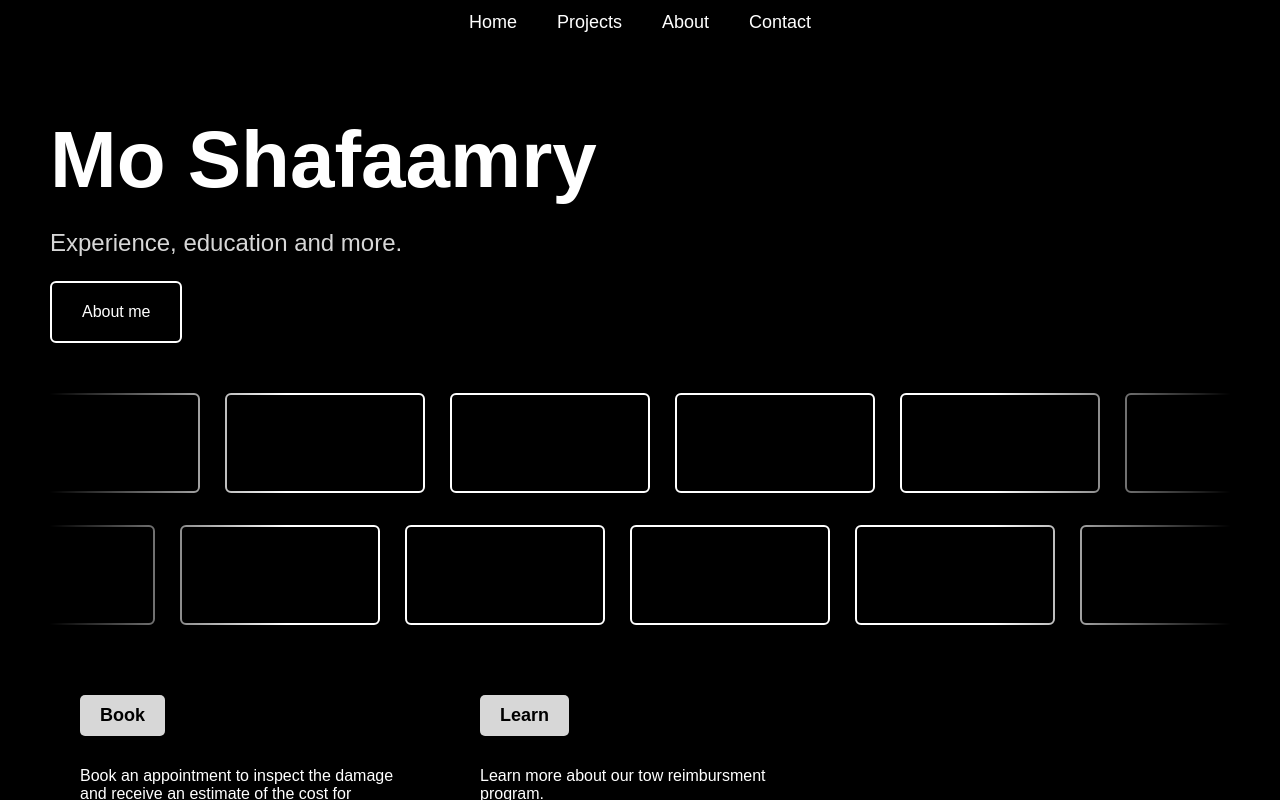
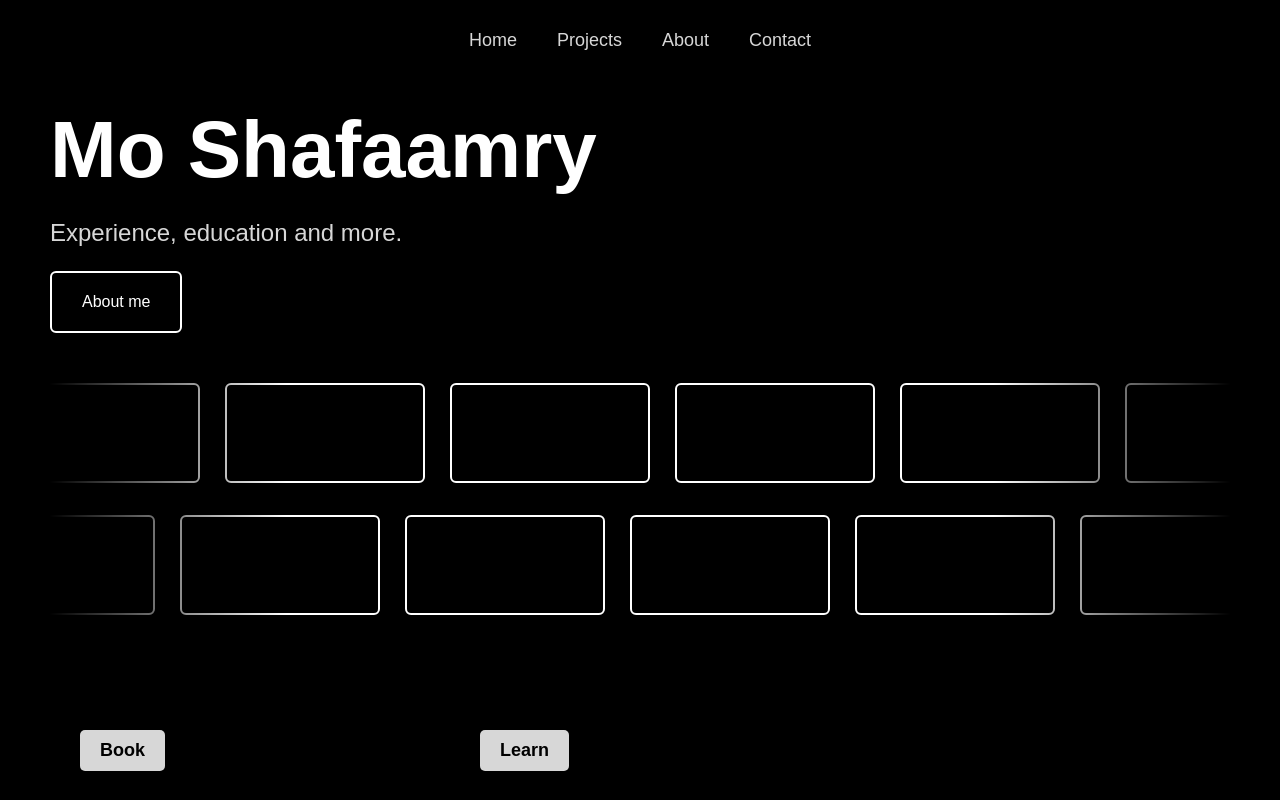
Before and after one commit to mrbigsticks/PortfolioWebsite, a plain HTML site: page index.html in a window 1280 px wide. Drawn offline with Linux system fonts and the light colour scheme; some packages are replaced by stand-ins of ours; a script that the page names is missing.

Commit message:
Test Update 1.8
Adjusted styling aspects including Nav Bar and other components.

```diff
--- a/style.css
+++ b/style.css
@@ -41,7 +41,7 @@ spline-viewer {
 .navbar {
     position: fixed;
     top: 0;
-    height: 50px;
+    height: 80px;
     width: 100%;
     background-color: rgba(0, 0, 0, 0.546);
     backdrop-filter: blur(20px); /* Same blur effect as cards */
@@ -50,7 +50,7 @@ spline-viewer {
 
 .navbar ul {
     list-style-type: none;
-    margin: 2px;
+    margin: 20px;
     padding: 0;
     display: flex;
     justify-content: center;
@@ -62,14 +62,16 @@ spline-viewer {
 }
 
 .navbar ul li a {
-    color: white;
+    color: #d7d7d7;
     text-decoration: none;
     font-size: 18px;
+    transition: background-color 0.4s, color 0.4s, border-color 0.4s;
 }
 
 .navbar ul li a:hover {
-    text-decoration: underline;
+    color: white;
 }
+
 
 .content {
     position: relative;
@@ -77,7 +79,6 @@ spline-viewer {
     color: white;
     text-align: center;
     padding: 50px;
-    margin-top: 10px; /* Adjusted for navbar height */
 }
 
 h1 {
@@ -251,7 +252,7 @@ h1 {
     gap: 20px;
     max-width: 1200px;
     margin: auto;
-    margin-top: 25px;
+    margin-top: 70px;
 }
 
 .card {
```
